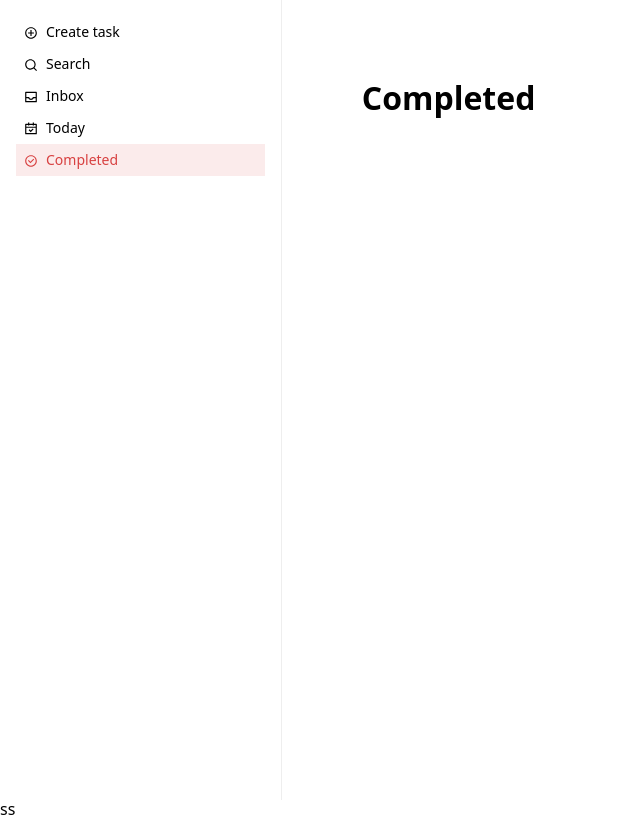
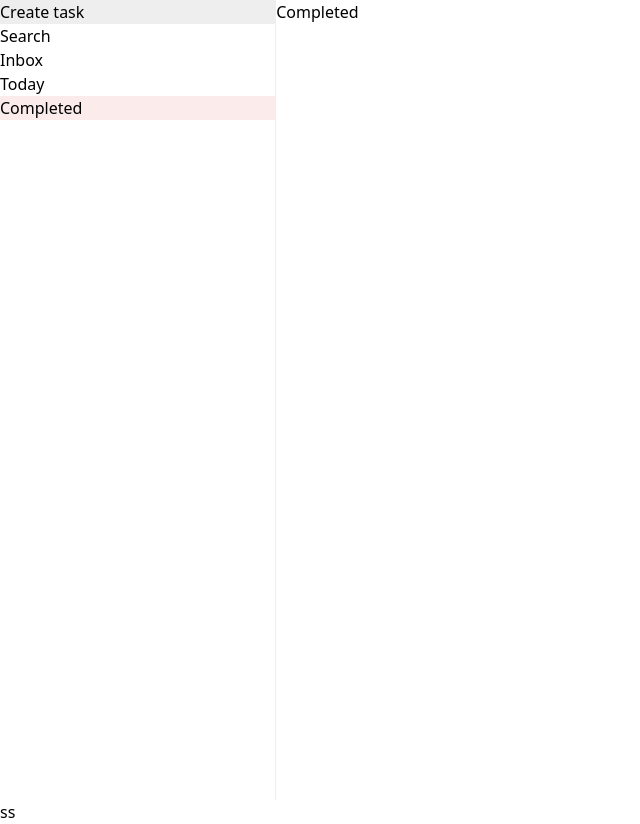
Before and after one commit to AltanfizGenity/TodoMastery, a SvelteKit app: page /app/completed in a window 1280 px wide. Shown: the whole page, without its empty margins (0-640 px from the left). Built offline with nearby package versions, Linux system fonts and the light colour scheme.

Commit message:
refactor: install tailwindcss and change manual styling to tailwindcss

```diff
--- a/package.json
+++ b/package.json
@@ -32,6 +32,8 @@
 		"vitest": "^3.0.0"
 	},
 	"dependencies": {
-		"luxon": "^3.5.0"
+		"@tailwindcss/vite": "^4.1.12",
+		"luxon": "^3.5.0",
+		"tailwindcss": "^4.1.12"
 	}
 }
--- a/src/routes/+layout.svelte
+++ b/src/routes/+layout.svelte
@@ -1,7 +1,5 @@
 <script lang="ts">
-	import '$lib/style/normalize.css';
-	import '$lib/style/app.css';
-
+	import './app.css';
 	let { children } = $props();
 </script>
 
--- /dev/null
+++ b/src/routes/app.css
@@ -0,0 +1 @@
+@import 'tailwindcss';
```
Also changed, not shown: 1 other file (tests, documents, lock files or other folders).
